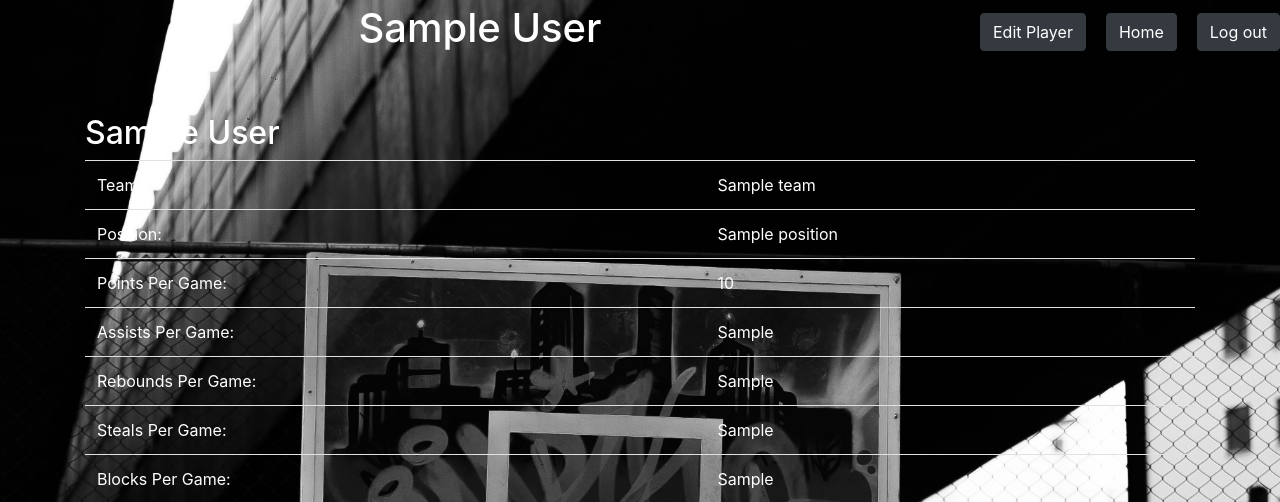
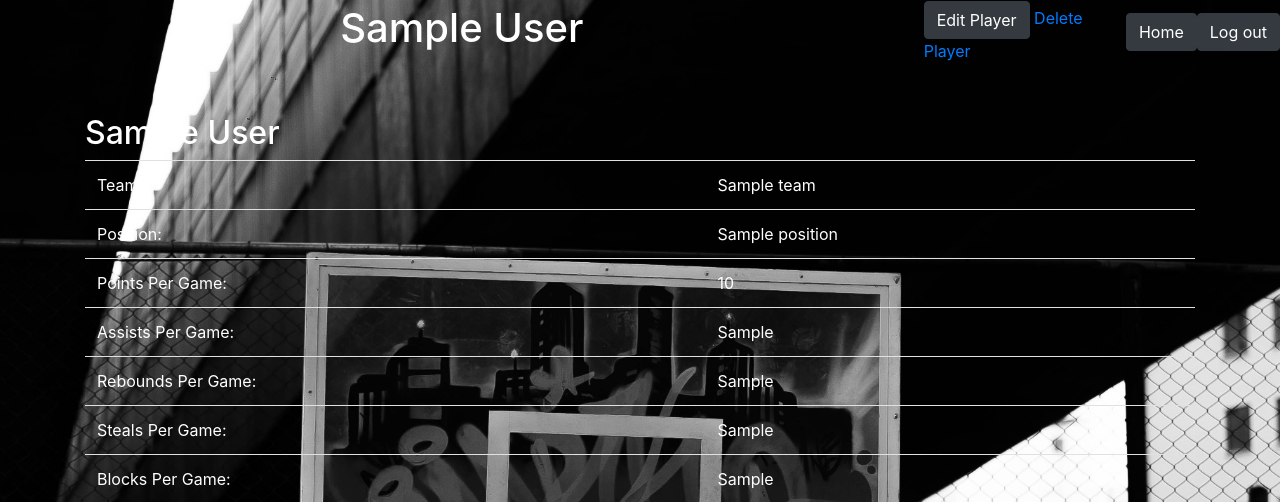
Before and after one commit to JohnathonBowers/nba-tracker, a Flask app: template flask_app/templates/player_view.html in a window 1280 px wide. Shown: the top 502 px of the page. Run offline with Flask 2, Linux system fonts and the light colour scheme; the visitor is signed in with stand-in values (Sample User, id 1); the template is opened without the code that fills it: most values are stand-ins (such as "Sample title", 1, 10 or a date in 2020); some libraries are stand-ins or nearby versions.

Commit message:
added delete button back to player view page

```diff
--- a/flask_app/templates/player_view.html
+++ b/flask_app/templates/player_view.html
@@ -19,6 +19,7 @@
         <div>
             {% if player.user_id == session.user_id %}
             <a href="/players/{{player.id}}/edit" class="btn btn-dark">Edit Player</a>
+            <a href="/players/{{player.id}}/delete">Delete Player</a>
             {% endif %}
         </div>
         <a href="/dashboard" class="btn btn-dark">Home</a>
```
